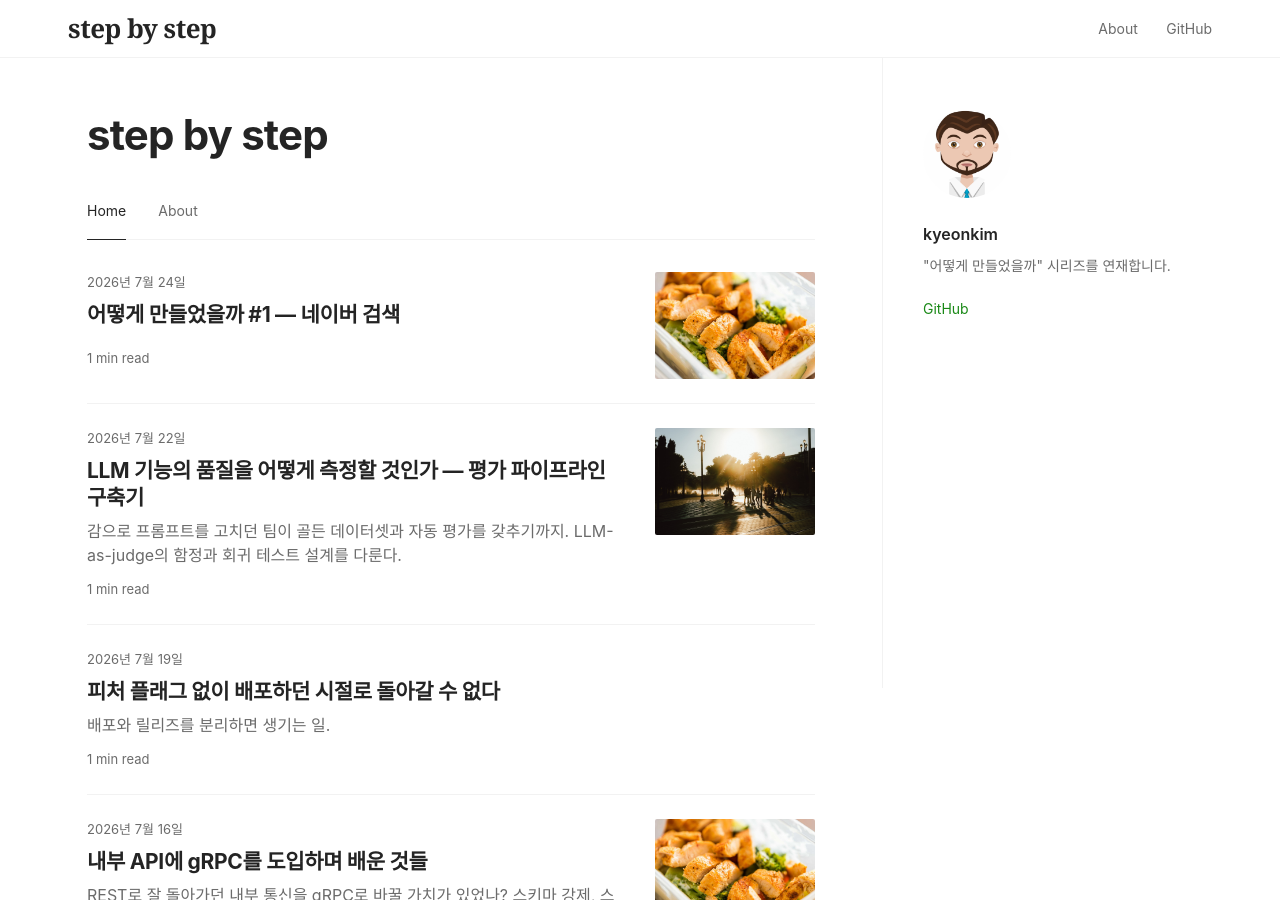
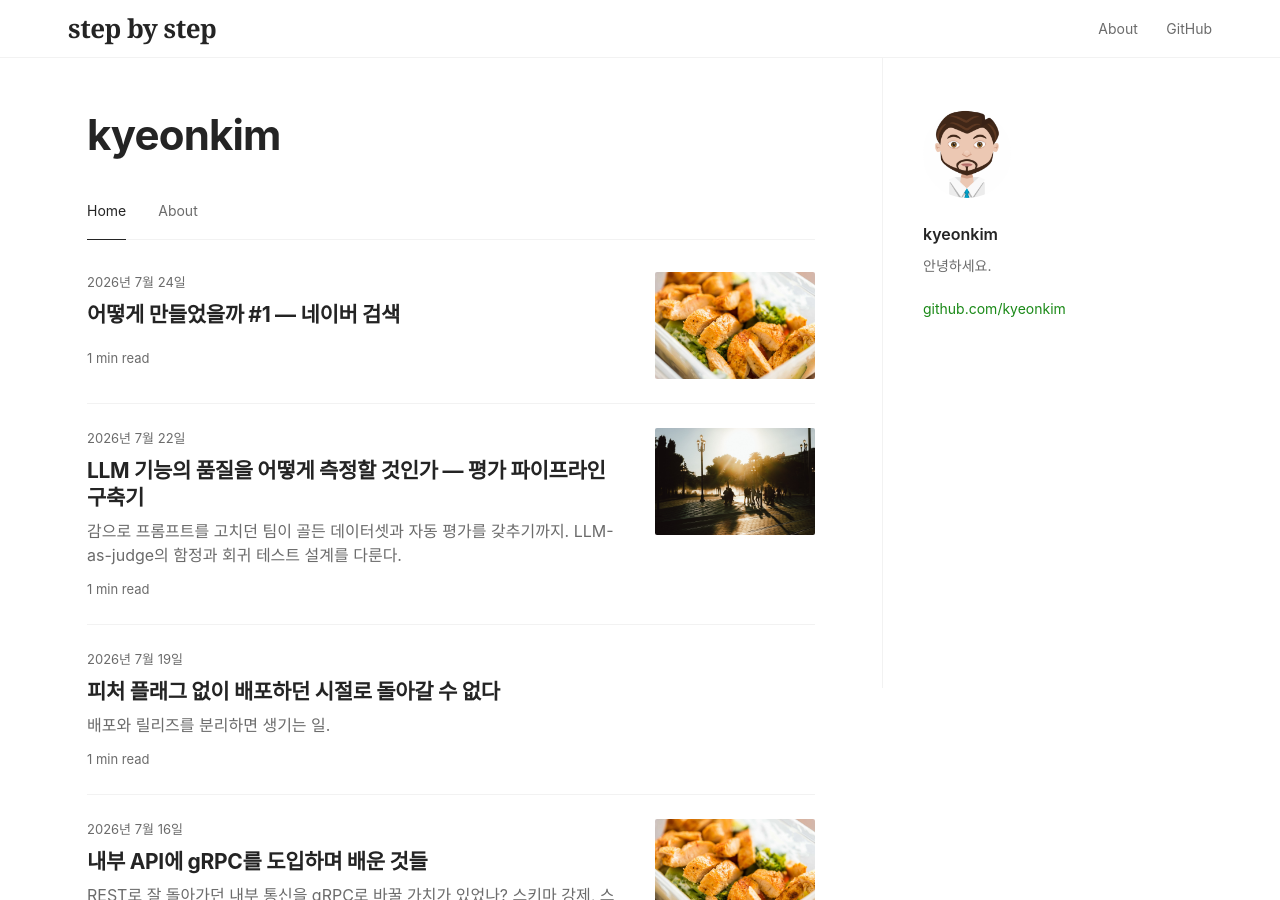
Before and after one commit to kyeonkim/kyeonkim.github.io, a Jekyll site: the page built from index.html, in a window 1280 px wide and 900 px high. Built offline with Jekyll 4.4.1, drawn with Linux system fonts in a browser that asks for light colours; the list of posts is cut into pages by our own code.

Commit message:
feat(home): read profile name and bio from config
- 홈 큰 헤딩을 사이트명 대신 _config.yml의 author name(kyeonkim)으로 표시
- 사이드바 소개 문구를 "안녕하세요."로 변경
- 사이드바 GitHub 링크 텍스트를 주소(github.com/kyeonkim)로 표시

```diff
--- a/_config.yml
+++ b/_config.yml
@@ -16,7 +16,7 @@ authors:
     avatar: 'assets/images/avatar.png'
     email: kyeonkim5021@gmail.com
     web: https://github.com/kyeonkim
-    description: "\"어떻게 만들었을까\" 시리즈를 연재합니다."
+    description: "안녕하세요."
 
 # Plugins
 plugins:
--- a/_layouts/home.html
+++ b/_layouts/home.html
@@ -5,7 +5,7 @@ layout: default
 <div class="profile-wrap">
 
   <div class="profile-main">
-    <h1 class="profile-name">{{ site.name }}</h1>
+    <h1 class="profile-name">{{ author.name }}</h1>
 
     <nav class="profile-tabs">
       <a href="{{ site.baseurl }}/" class="{% if page.layout == 'home' %}active{% endif %}">Home</a>
@@ -49,7 +49,7 @@ layout: default
     <img class="sidebar-avatar" src="{{ site.baseurl }}/{{ author.avatar }}" alt="{{ author.display_name }}">
     <div class="sidebar-name">{{ author.display_name }}</div>
     <p class="sidebar-bio">{{ author.description }}</p>
-    <a class="sidebar-link" href="{{ author.web }}" target="_blank" rel="noopener">GitHub</a>
+    <a class="sidebar-link" href="{{ author.web }}" target="_blank" rel="noopener">{{ author.web | remove: "https://" }}</a>
   </aside>
 
 </div>
```
